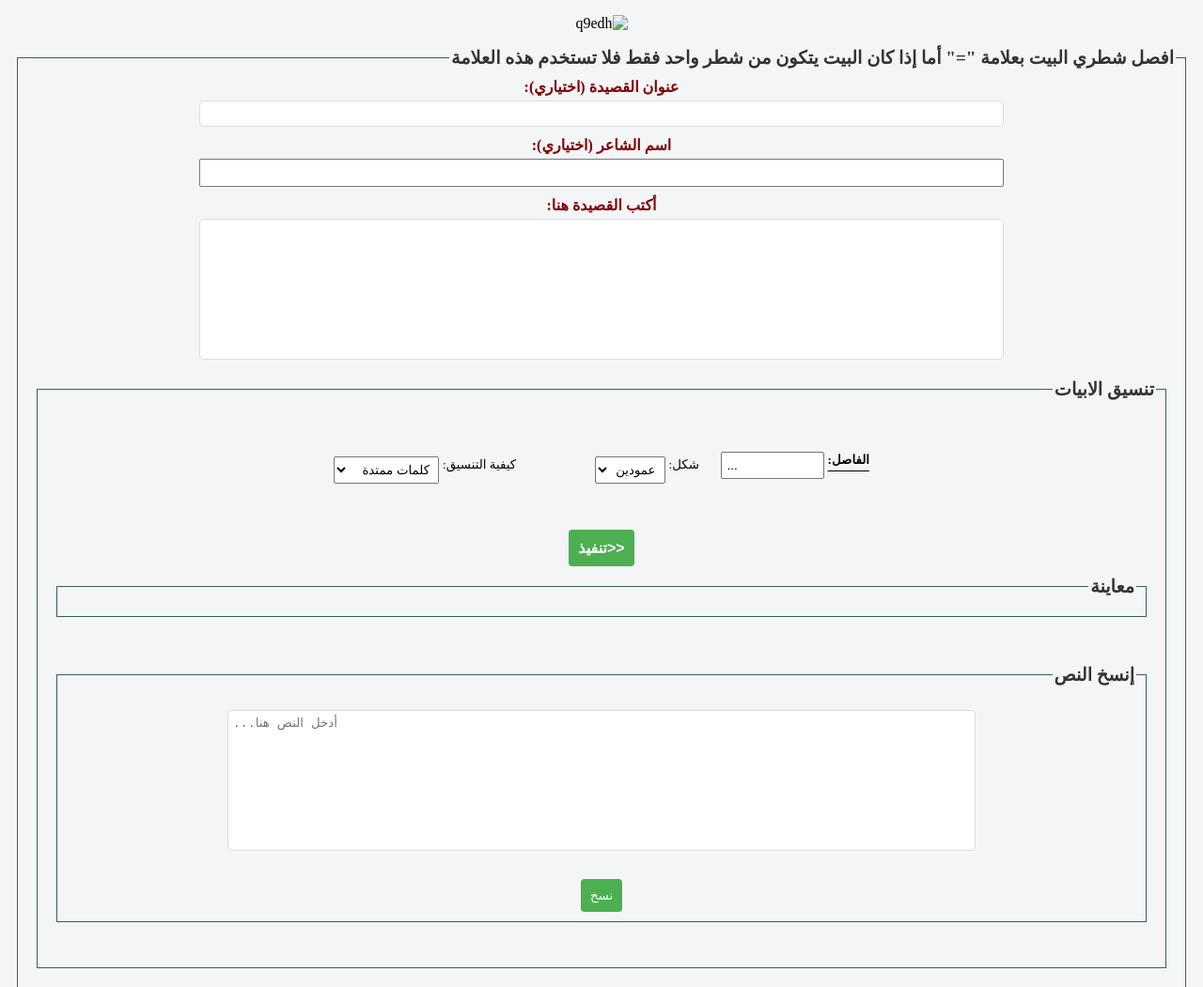
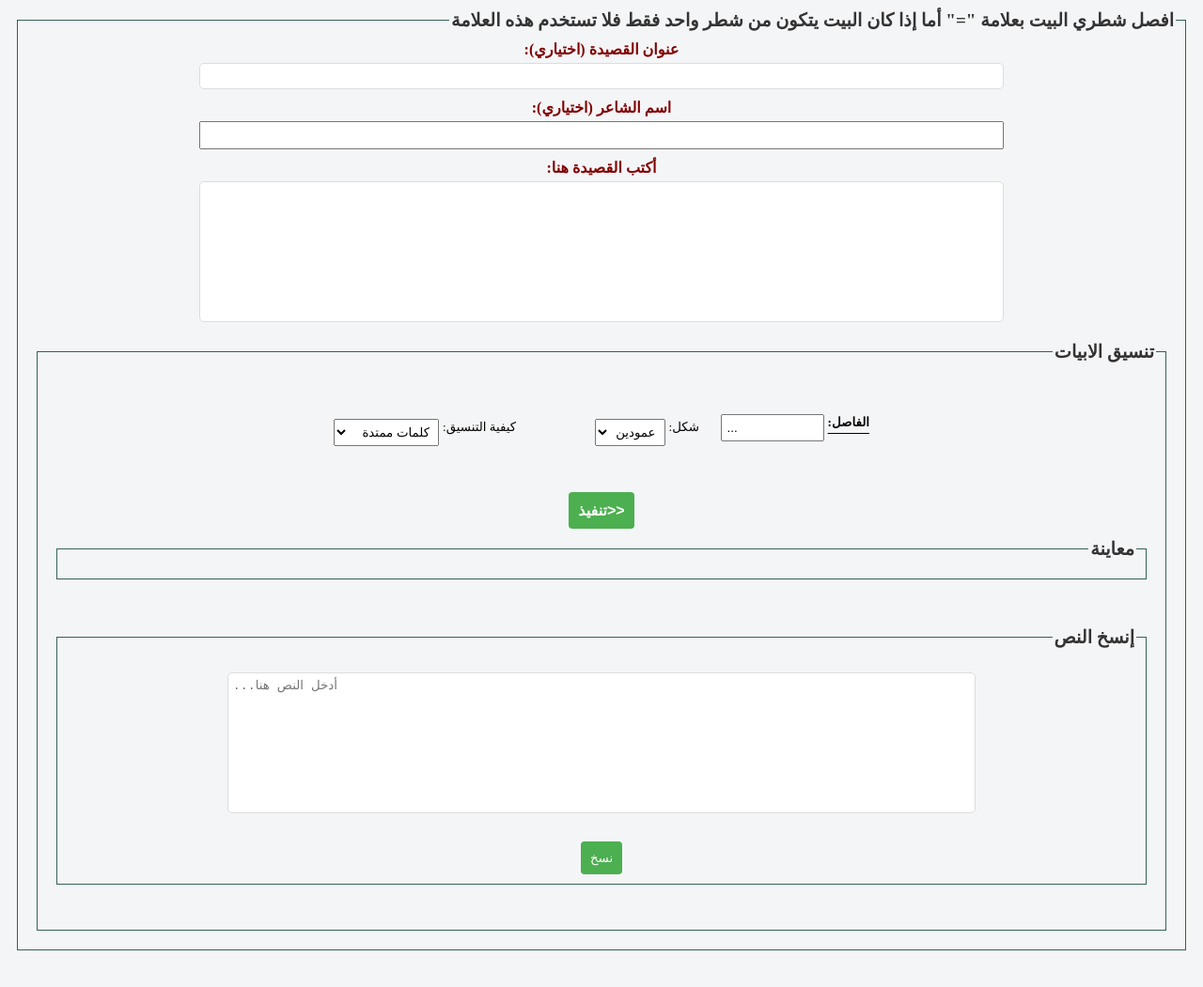
Before and after one commit to fahad4x4/Formatting-poetry-verses, a plain HTML site: page index.html in a window 1280 px wide. Shown: the top 1051 px of the page at 94% size. After the commit the page ends 1022 px from the top, so only its background shows below. Drawn offline with Linux system fonts and the light colour scheme.

Commit message:
Remove broken banner image

```diff
--- a/index.html
+++ b/index.html
@@ -6,7 +6,6 @@
   <link rel="stylesheet" type="text/css" href="styles.css">
 </head>
 <body background="#F4F5F7" bgcolor="#F4F5F7" dir="rtl">
-  <p align="center"><img alt="q9edh" src="/q9edh/q9edh.png" style="width: 728px; height: 90px;"><br></p>
   <fieldset>
     <legend>افصل شطري البيت بعلامة "=" أما إذا كان البيت يتكون من شطر واحد فقط فلا تستخدم هذه العلامة</legend>
     <div align="center">
```
Also changed, not shown: q9edh.png (deleted), 1 other file.
